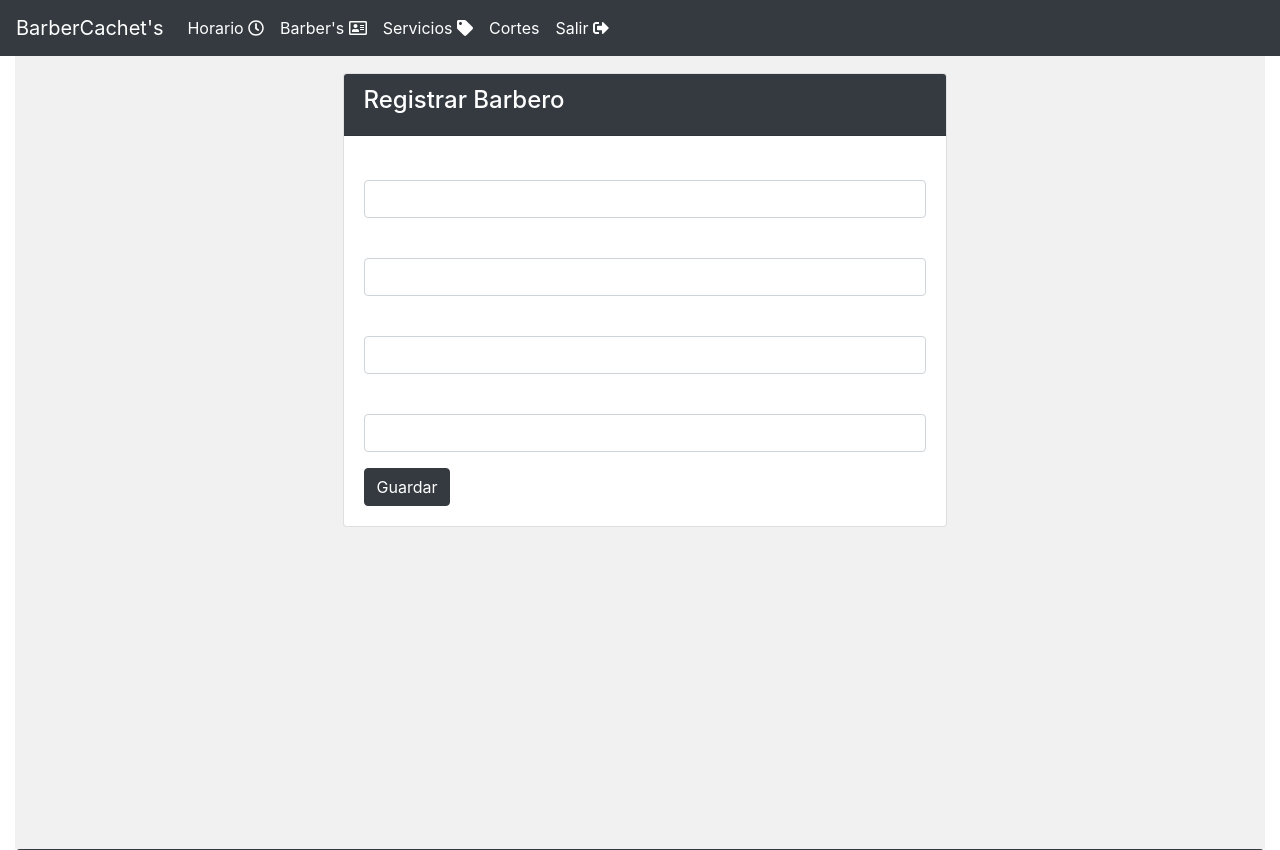
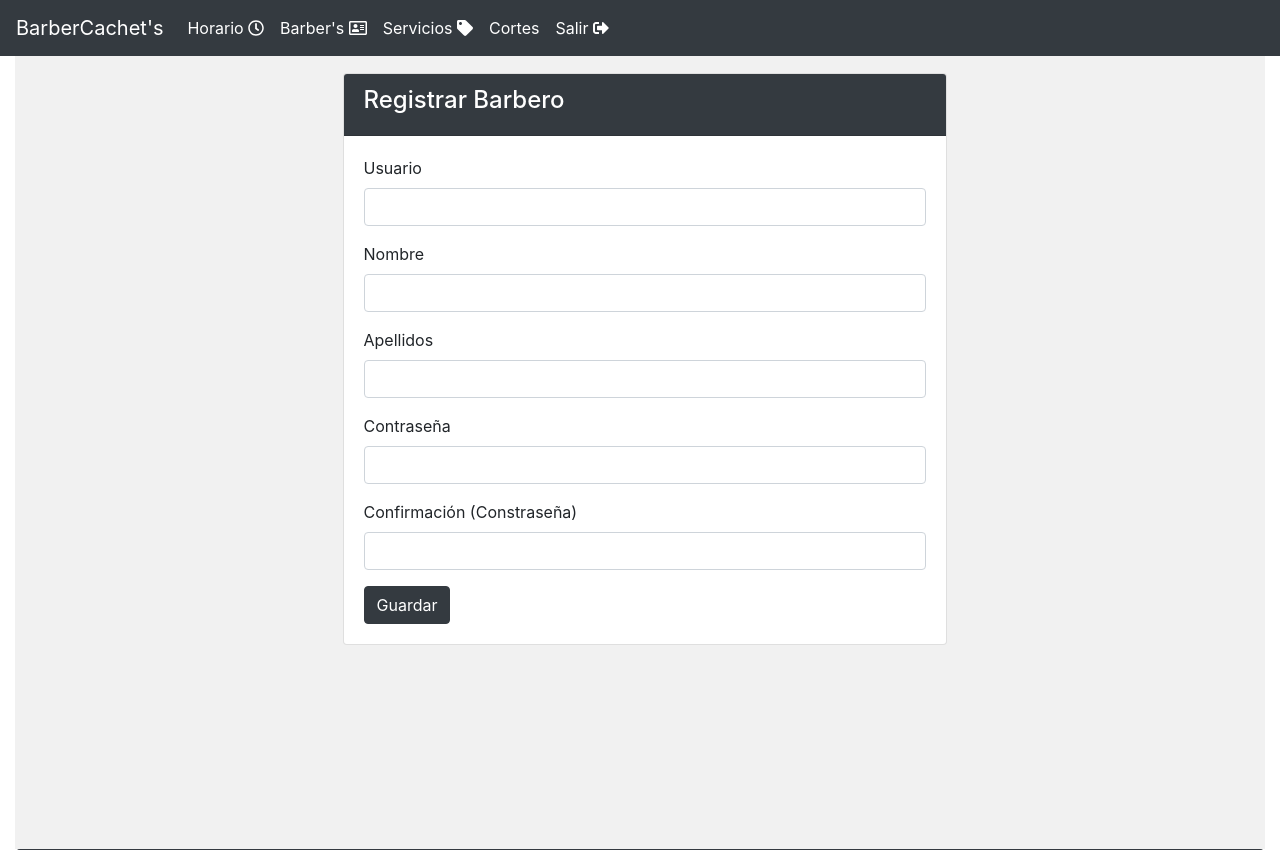
Before and after one commit to engeldevelopment/barberia, a Django app: page /barberos/registrar/ in a window 1280 px wide. Shown: the top 850 px of the page. Run offline with Django 3.2, Linux system fonts and the light colour scheme; the visitor is signed in with stand-in values (Sample User, id 1); parts of the project's set-up code (start-up, migrations or seed data) failed here and were passed over; some libraries are stand-ins or nearby versions.

Commit message:
Hice una modificación en el modelo Barbero, le agregué un usuario, elimine los atributos nombre y apellido, y por último permito el acceso a los barberos al sitio.

```diff
--- a/barberia/apps/barberos/forms.py
+++ b/barberia/apps/barberos/forms.py
@@ -1,4 +1,6 @@
 from django import forms
+from django.contrib.auth.forms import UserCreationForm
+from django.contrib.auth.models import User
 from .models import Contacto, Barbero
 
 
@@ -15,14 +17,29 @@ class ContactoForm(forms.ModelForm):
 		}
 
 
+class UserForm(UserCreationForm):
+
+	class Meta:
+		model = User
+		fields = [
+			'username',
+			'first_name',
+			'last_name',
+			'password1',
+			'password2'
+		]
+
+
 class BarberoForm(forms.ModelForm):
 
 	class Meta:
 		model = Barbero
-		fields = ['cedula', 'nombre', 'apellido', 'apodo']
+		fields = ['cedula', 'apodo']
 		labels = {
 			'cedula': 'Cédula',
-			'nombre': 'Nombre',
-			'apellido': 'Apellido',
 			'Apodo': 'Apodo'
 		}
+		widgets = {
+			'cedula': forms.TextInput(attrs={'class': 'form-control'}),
+			'apodo': forms.TextInput(attrs={'class': 'form-control'})
+		}
--- a/barberia/apps/barberos/templates/barberos/detalle.html
+++ b/barberia/apps/barberos/templates/barberos/detalle.html
@@ -11,11 +11,9 @@
 		<h4> {{ barbero }}</h4>
 	  </div>
 	  <div class="card-body">
+		<h5> Contactos </h5>
 		{% if contactos %}
 		<ul class="list-group">
-		  <div>
-		    <h5> Contactos </h5>
-		  </div>
 		  {% for contacto in contactos %}
 			  <li class="list-group-item">
 				{{ contacto.numero }} <i class="fa fa-phone"></i>
--- a/barberia/apps/barberos/templates/barberos/form.html
+++ b/barberia/apps/barberos/templates/barberos/form.html
@@ -11,22 +11,35 @@
 	  </div>
 	  <div class="card-body">
 		<form action="" method="post"> {% csrf_token %}
+
+		  {% for field in barber_form %}
 		  <div class="form-group">
-		  	<label> {{ form.cedula.label }} </label>
-		  	<input type="text" name="cedula" class="form-control">
+		  	{{ field.label_tag }}
+		  	{{ field }}
+		  </div>
+		  {% endfor %}
+
+		  <div class="form-group">
+		  	<label> Usuario </label>
+		  	<input type="text" name="username" class="form-control">
 		  </div>
 		  <div class="form-group">
-		  	<label> {{ form.nombre.label }} </label>
-		  	<input type="text" name="nombre" class="form-control">
+		  	<label> Nombre </label>
+		  	<input type="text" name="first_name" class="form-control">
 		  </div>
 		  <div class="form-group">
-		  	<label> {{ form.apellido.label }} </label>
-		  	<input type="text" name="apellido" class="form-control">
+		  	<label> Apellidos </label>
+		  	<input type="text" name="last_name" class="form-control">
 		  </div>
 		  <div class="form-group">
-		  	<label> {{ form.apodo.label }} </label>
-		  	<input type="text" name="apodo" class="form-control">
+		  	<label> Contraseña </label>
+		  	<input type="password" name="password1" class="form-control">
 		  </div>
+		  <div class="form-group">
+		  	<label> Confirmación (Constraseña) </label>
+		  	<input type="password" name="password2" class="form-control">
+		  </div>
+
 		  <button class="btn btn-dark" type="submit"> Guardar </button>
 		</form>
 	  </div>
--- a/barberia/apps/barberos/views.py
+++ b/barberia/apps/barberos/views.py
@@ -3,14 +3,41 @@ from django.contrib.auth.mixins import LoginRequiredMixin
 from django.views import generic
 from django.urls import reverse_lazy
 from .models import Barbero, Contacto
-from .forms import ContactoForm, BarberoForm
+from .forms import ContactoForm, BarberoForm, UserForm
 
 
 class BarberoCreateView(LoginRequiredMixin, generic.CreateView):
 	model = Barbero
 	template_name = 'barberos/form.html'
 	form_class = BarberoForm
+	second_form_class = UserForm
 	success_url = reverse_lazy('barberos:barberos')
+
+	def get_context_data(self, *args, **kwargs):
+		context = super().get_context_data(*args, **kwargs)
+
+		if not 'barber_form' in context:
+			context['barber_form'] = self.form_class
+
+		if not 'user_form' in context:
+			context['user_form'] = self.second_form_class
+
+		return context
+
+	def post(self, request):
+		barber_form = self.form_class(request.POST)
+		user_form = self.second_form_class(request.POST)
+
+		if barber_form.is_valid() and user_form.is_valid():
+			usuario = user_form.save()
+			barbero = barber_form.save(commit=False)
+			barbero.usuario = usuario
+			barbero.save()
+			return HttpResponseRedirect(self.success_url)
+
+		return render(request,
+					self.template_name,
+					{'user_form': user_form, 'barber_form': barber_form })
 
 
 class BarberoList(generic.ListView):
--- a/barberia/apps/servicios/templates/servicios/listar_servicios.html
+++ b/barberia/apps/servicios/templates/servicios/listar_servicios.html
@@ -1,4 +1,3 @@
-
 {% extends 'servicios/base.html' %}
 
 {% block title %} {{ block.super }} - Lista {% endblock %}
@@ -6,13 +5,11 @@
 {% block content %}
 <div class="row">
   <div class="col-12 mt-4">
-
   	{% if user.is_superuser %}
 		<a href="{% url 'servicios:crear_servicio' %}" class="btn btn-link"><i class="fas fa-plus"></i></a>
 	{% endif %}
 
 	{% if servicios %}
-
 		<table class="table table-hover tabla">
 			<thead>
 				<tr>
@@ -41,10 +38,9 @@
 		</table>
 
 	{% else %}
-		<div class="alert alert-info">
+		<div class="alert alert-dark">
 		  <h2> Disculpa! Aún no tenemos los servicios disponibles </h2>
 		</div>
-
 	{% endif %}
   </div>
 </div>
```
Also changed, not shown: barberia/apps/barberos/models.py (+3 -4 lines), barberia/apps/barberos/templates/barberos/listar.html (+3 -8 lines), barberia/apps/barberos/migrations/0001_initial.py, barberia/apps/barberos/migrations/0002_cuenta_tipo.py (deleted), barberia/apps/barberos/migrations/0003_auto_20180724_1715.py (deleted), barberia/apps/servicios/migrations/0001_initial.py, barberia/apps/servicios/migrations/0002_corte.py (deleted).
